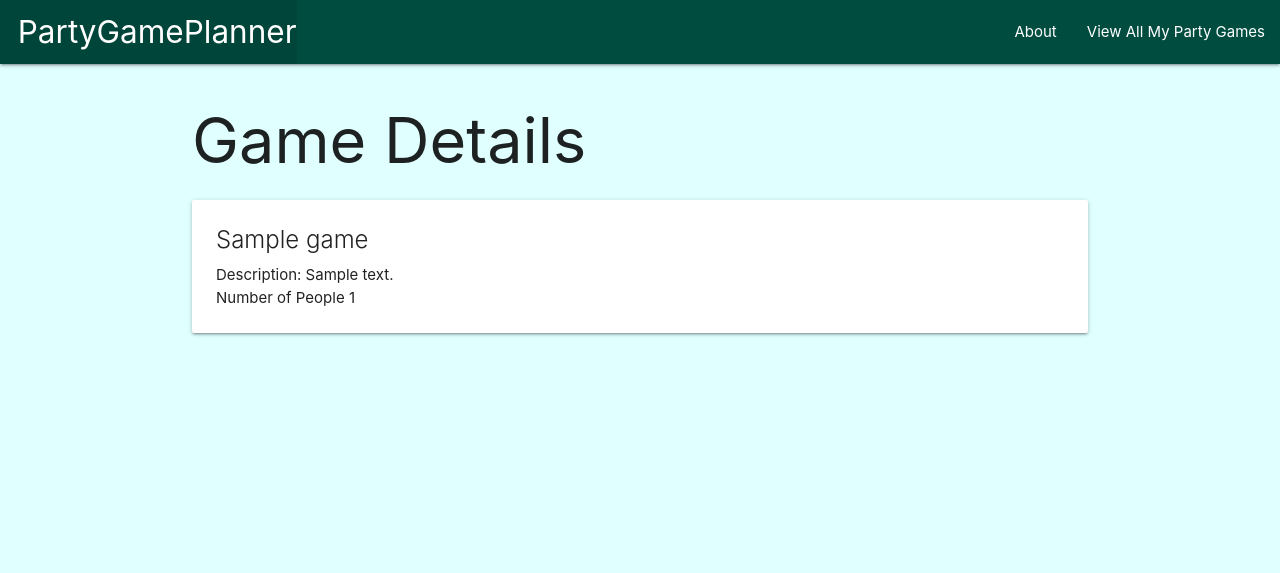
After one commit to janae-b/partygameplanner, a Django app: template main_app/templates/games/detail.html in a window 1280 px wide. The commit adds this page. Shown: the top 573 px of the page. Run offline with Django 3.2, Linux system fonts and the light colour scheme; the template is opened without the code that fills it: values that come from a table or form of the project are taken from there, others are empty; tables that the repository leaves empty hold one stand-in row (values such as "Sample post").

Commit message:
add detail functionality

```diff
--- /dev/null
+++ b/main_app/templates/games/detail.html
@@ -0,0 +1,18 @@
+{% extends 'base.html' %}
+{% block content %}
+
+<h1>Game Details</h1>
+
+<div class="card">
+  <div class="card-content">
+    <span class="card-title">{{ game.name }}</span>
+    <p>Description: {{ game.description }}</p>
+    {% if game.number > 0 %}
+      <p>Number of People {{ game.number }}</p>
+    {% else %}
+      <p>Number of People: However many you want</p>
+    {% endif %}
+  </div>
+</div>
+
+{% endblock %}
--- a/main_app/templates/games/index.html
+++ b/main_app/templates/games/index.html
@@ -5,7 +5,7 @@
 
 {% for game in games %}
   <div class="card">
-    <a href="/games/{{ game.id }}">
+    <a href="{% url 'detail' game.id %}">
       <div class="card-content">
         <span class="card-title">{{ game.name }}</span>
     </a>
--- a/main_app/urls.py
+++ b/main_app/urls.py
@@ -5,4 +5,5 @@ urlpatterns = [
   path('', views.home, name='home'),
   path('about/', views.about, name='about'),
   path('games/', views.games_index, name='index'),
+  path('games/<int:game_id/', views.games_detail, name='detail'),
 ]
--- a/main_app/views.py
+++ b/main_app/views.py
@@ -23,3 +23,7 @@ def about(request):
 def games_index(request):
   games = Game.objects.all()
   return render(request, 'games/index.html', { 'games': games })
+
+def games_detail(request, game_id):
+  game = Game.objects.get(id=game_id)
+  return render(request, 'games/detail.html', { 'game': game })
```
